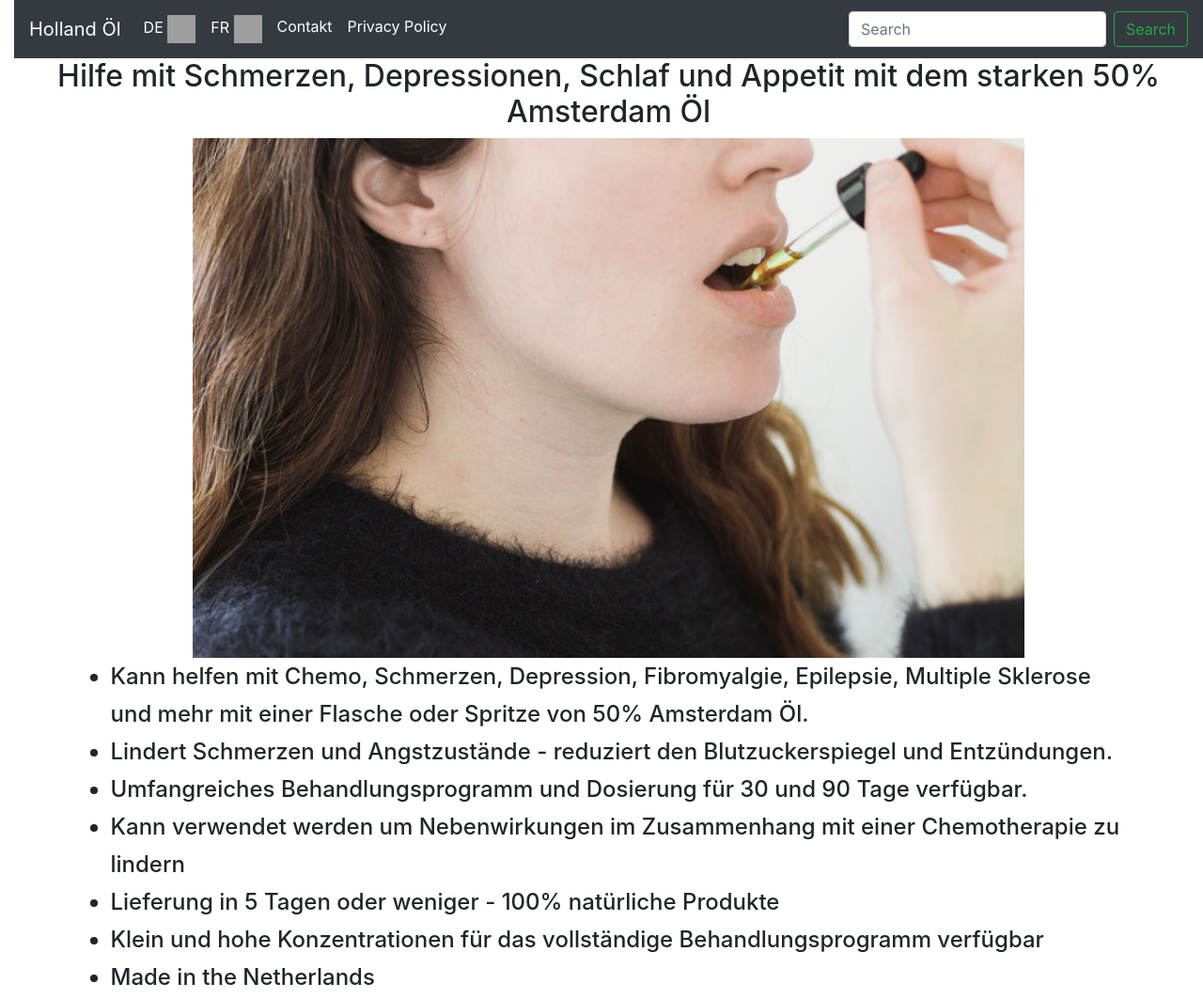
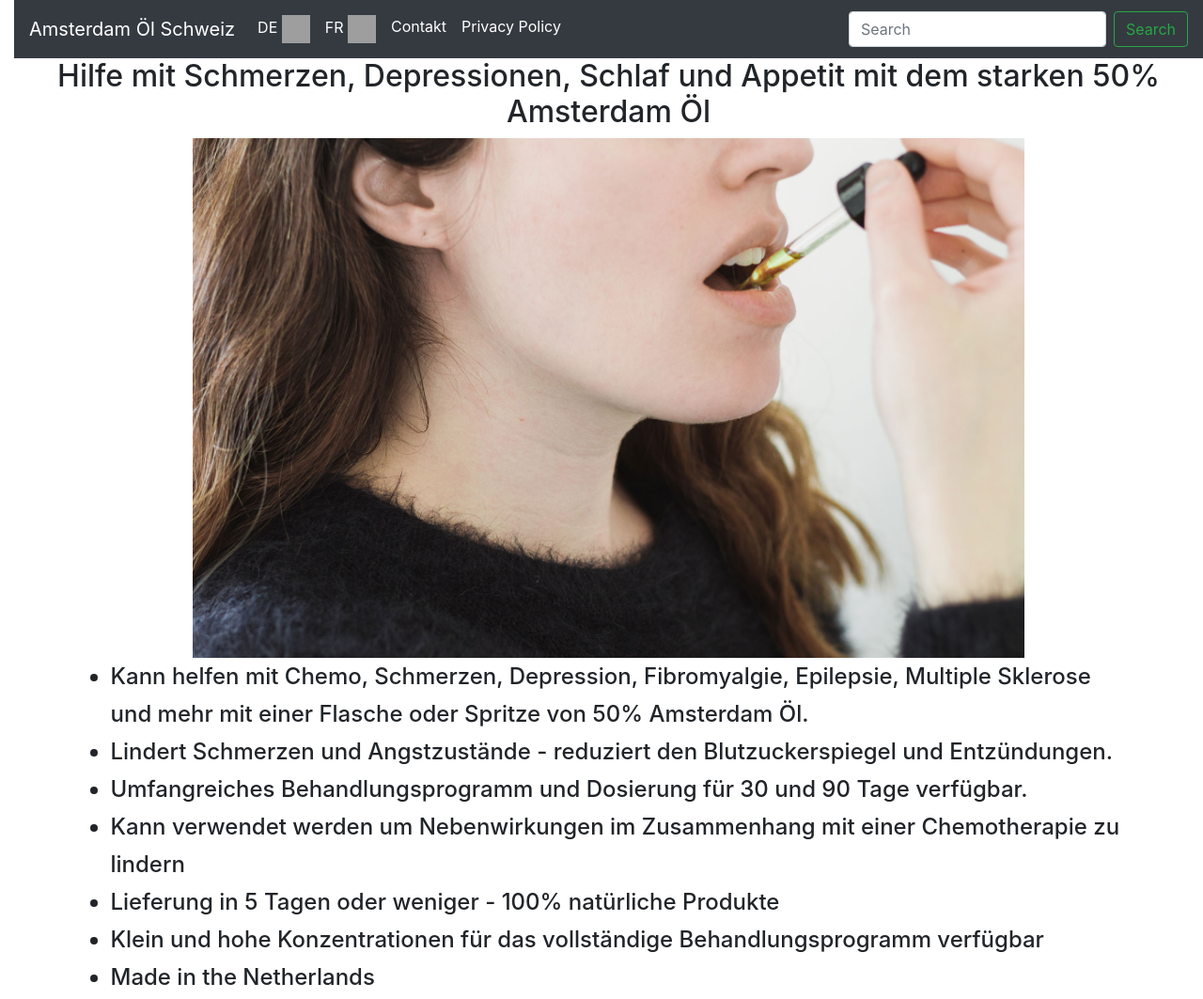
Before and after one commit to naturlichesamsterdamerol/hilfe, a plain HTML site: page index.html in a window 1280 px wide. Shown: the top 1063 px of the page at 94% size. Drawn offline with Linux system fonts and the light colour scheme; grey boxes are pictures that could not be loaded.

Commit message:
Update index.html

```diff
--- a/index.html
+++ b/index.html
@@ -4,7 +4,7 @@
     <meta charset="UTF-8">
     <meta http-equiv="X-UA-Compatible" content="IE=edge">
     <meta name="viewport" content="width=device-width, initial-scale=1">
-    <title>Holland Öl</title>
+    <title>Amsterdam Öl Schweiz</title>
     <!-- Bootstrap version 05-01-2020 created by Amsterdam Oil online service-->
     <link href="css/bootstrap-4.4.1.css" rel="stylesheet">
 	<script async="" src="https://embed.tawk.to/58bde3f6ab48ef44ecd16966/default" charset="UTF-8" crossorigin="*"></script>
@@ -16,7 +16,7 @@
 <body>
 
     <nav class="navbar navbar-expand-lg navbar-dark bg-dark">
-      <a class="navbar-brand" href="#">Holland Öl</a>
+      <a class="navbar-brand" href="#">Amsterdam Öl Schweiz</a>
       <button class="navbar-toggler" type="button" data-toggle="collapse" data-target="#navbarSupportedContent" aria-controls="navbarSupportedContent" aria-expanded="false" aria-label="Toggle navigation">
       <span class="navbar-toggler-icon"></span>
       </button>
```
